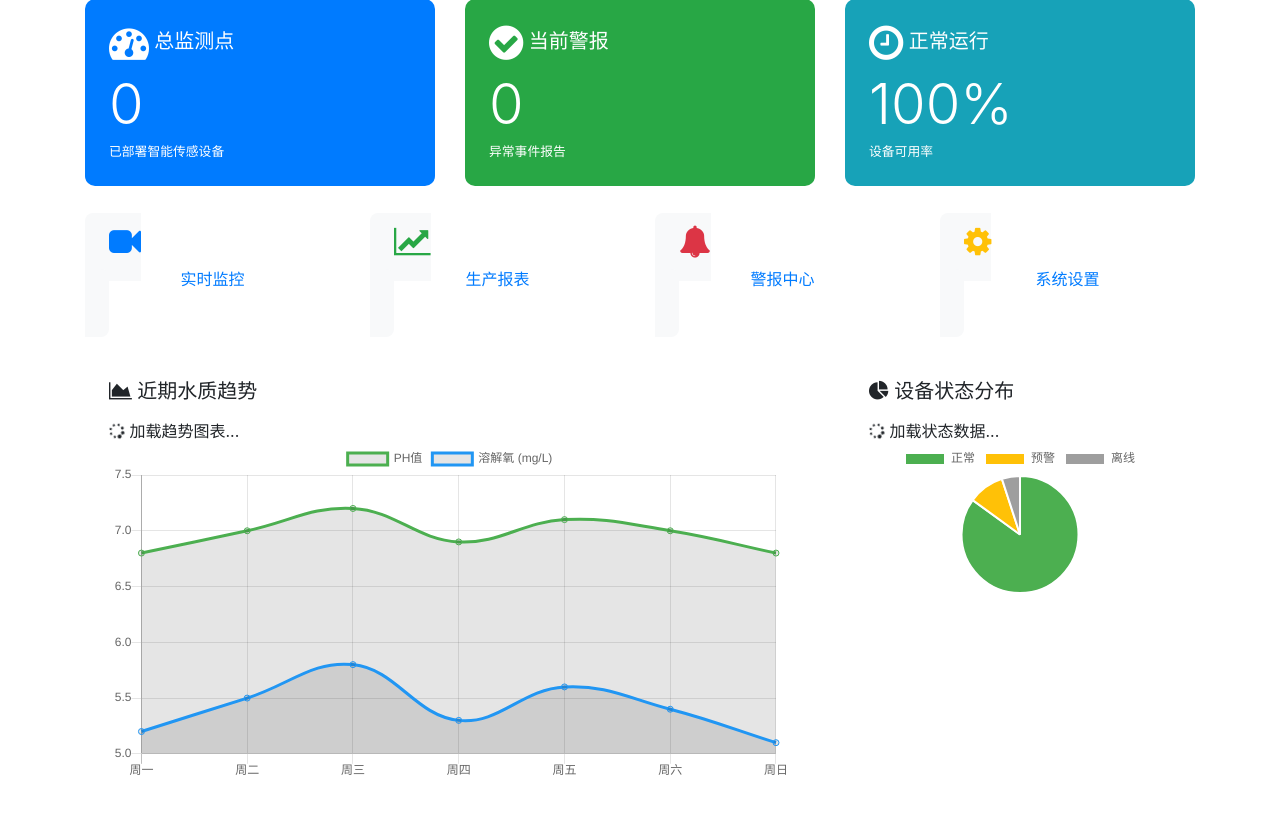
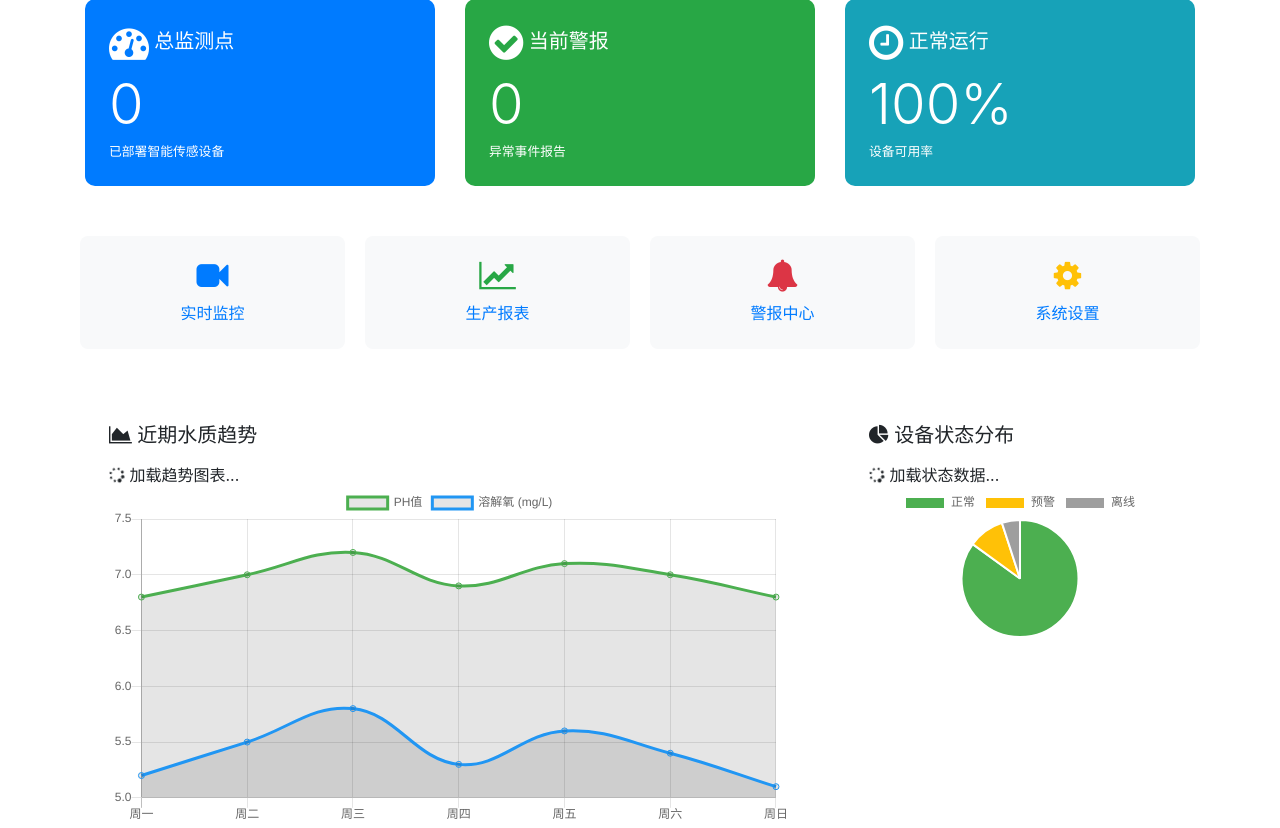
Before and after one commit to Lllsir0202/software-engineering-project, a Flask app: page /homepage/ in a window 1280 px wide. Shown: the part 330-1158 px from the top of the page. Before the commit the page ends 1105 px from the top, so only its background shows below. Run offline with Flask 3, Linux system fonts and the light colour scheme; data that the repository does not hold is empty; some libraries are stand-ins or nearby versions.

Commit message:
modify htmls

```diff
--- a/templates/homepage.html
+++ b/templates/homepage.html
@@ -30,15 +30,23 @@
             transform: translateY(-5px);
         }
 
+.quick-action-container {
+    padding: 10px; /* 为阴影留出空间 */
+}
+
 .quick-action-btn {
     padding: 1.5rem;
     border-radius: 8px;
     text-align: center;
     transition: all 0.3s ease;
+    background: #f8f9fa; /* 使用 Bootstrap 的 bg-light 颜色 */
+    display: block; /* 使a标签填充容器 */
+    position: relative; /* 为z-index做准备 */
 }
 
 .quick-action-btn:hover {
     box-shadow: 0 8px 15px rgba(0, 0, 0, 0.1);
+    z-index: 10; /* 确保悬停时阴影显示在最上层 */
 }
 
         .system-status-icon {
@@ -68,7 +76,7 @@
                 <button class="navbar-toggler" type="button" data-toggle="collapse" data-target="#navbarNav">
                     <span class="navbar-toggler-icon"></span>
                 </button>
-                <div class="collapse navbar-collapse" id="navbarNav">
+                <div class="collapse navbar-collapse" id="navbarNav2">
                     <div class="collapse navbar-collapse justify-content-center col-md-8" id="navbarNav">
                         <ul class="navbar-nav">
                             <li class="nav-item active">
@@ -137,26 +145,26 @@
 
             <!-- 快速操作 -->
             <div class="row mb-4">
-                <div class="col-md-3 col-6 mb-3">
-                    <a href="/dashboard" class="quick-action-btn bg-light">
+                <div class="col-md-3 col-6 mb-3 quick-action-container">
+                    <a href="/dashboard" class="quick-action-btn">
                         <i class="fa fa-video-camera fa-2x text-primary"></i>
                         <div class="mt-2">实时监控</div>
                     </a>
                 </div>
-                <div class="col-md-3 col-6 mb-3">
-                    <a href="/visualization" class="quick-action-btn bg-light">
+                <div class="col-md-3 col-6 mb-3 quick-action-container">
+                    <a href="/visualization" class="quick-action-btn">
                         <i class="fa fa-line-chart fa-2x text-success"></i>
                         <div class="mt-2">生产报表</div>
                     </a>
                 </div>
-                <div class="col-md-3 col-6 mb-3">
-                    <a href="#" class="quick-action-btn bg-light">
+                <div class="col-md-3 col-6 mb-3 quick-action-container">
+                    <a href="#" class="quick-action-btn">
                         <i class="fa fa-bell fa-2x text-danger"></i>
                         <div class="mt-2">警报中心</div>
                     </a>
                 </div>
-                <div class="col-md-3 col-6 mb-3">
-                    <a href="#" class="quick-action-btn bg-light">
+                <div class="col-md-3 col-6 mb-3 quick-action-container">
+                    <a href="#" class="quick-action-btn">
                         <i class="fa fa-cog fa-2x text-warning"></i>
                         <div class="mt-2">系统设置</div>
                     </a>
--- a/templates/visualization.html
+++ b/templates/visualization.html
@@ -299,7 +299,7 @@
         <div class="container">
             <div class="row mb-4">
                 <div class="col text-center">
-                    <h1 class="display-4">数据可视化</h1>
+                    <h1 class="display-4">可视化图表</h1>
                     <p class="text-muted">实时数据更新：<span id="update-time"></span></p>
                 </div>
             </div>
```
Also changed, not shown: 1 other file. Lines whose indentation alone changed are shown as unchanged.
